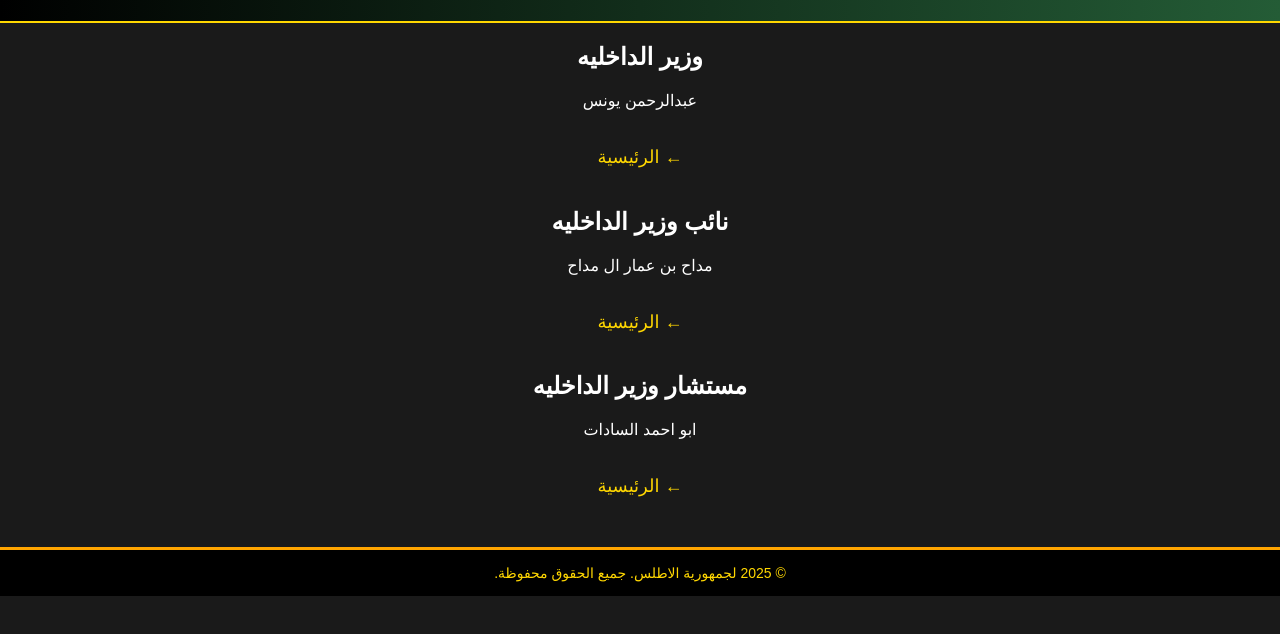
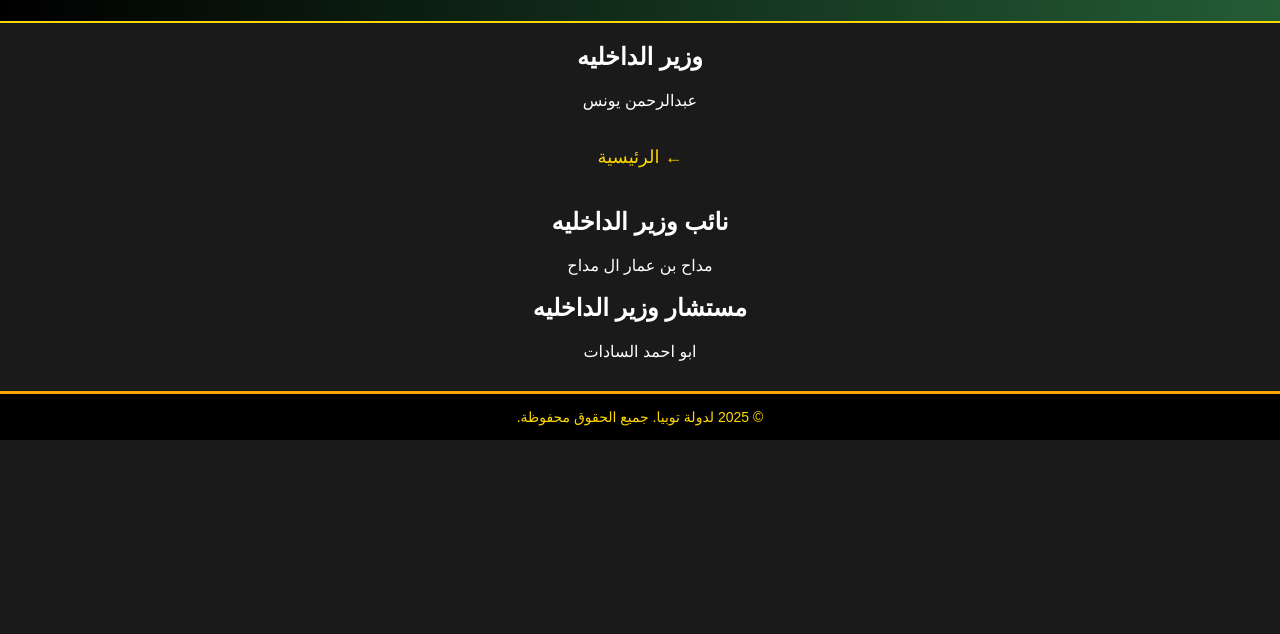
Before and after one commit to Hmood113344/KTA, a plain HTML site: page about.html in a window 1280 px wide. Shown: the part 100-734 px from the top of the page. Drawn offline with Linux system fonts and the light colour scheme.

Commit message:
Update about.html

```diff
--- a/about.html
+++ b/about.html
@@ -19,17 +19,15 @@
         <main>
         <h2>نائب وزير الداخليه</h2>
         <p> مداح بن عمار ال مداح</p>
-        <a href="index.html" class="back-btn">← الرئيسية</a>
     </main>
         <main>
         <h2>مستشار وزير الداخليه</h2>
         <p> ابو احمد السادات</p>
-        <a href="index.html" class="back-btn">← الرئيسية</a>
     </main>
 
     <!-- حقوق الموقع -->
 <footer style="background: #000; color: #FFD700; text-align: center; padding: 15px; border-top: 3px solid #FFA500; font-size: 14px; margin-top: 30px;">
-    &copy; 2025 لجمهورية الاطلس. جميع الحقوق محفوظة.
+    &copy; 2025 لدولة توبيا. جميع الحقوق محفوظة.
 </footer>
 </body>
 </html>
```
